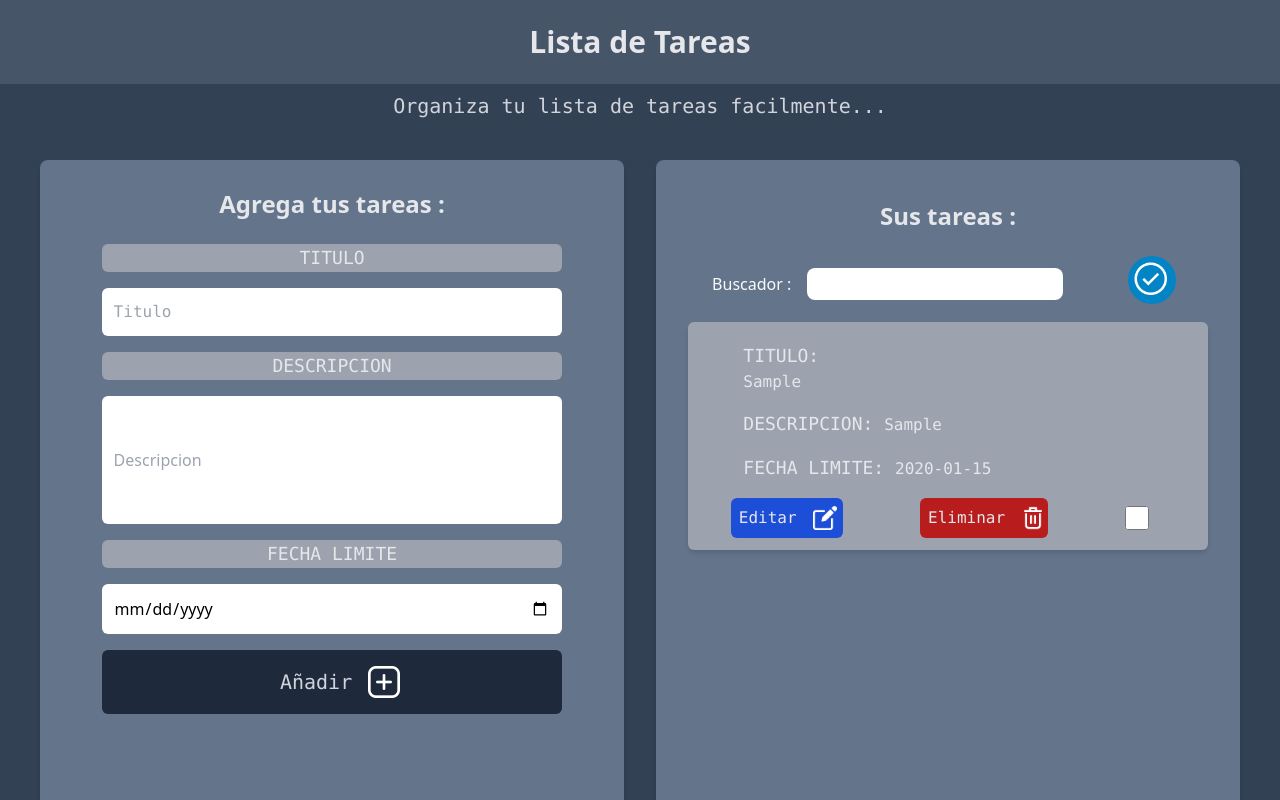
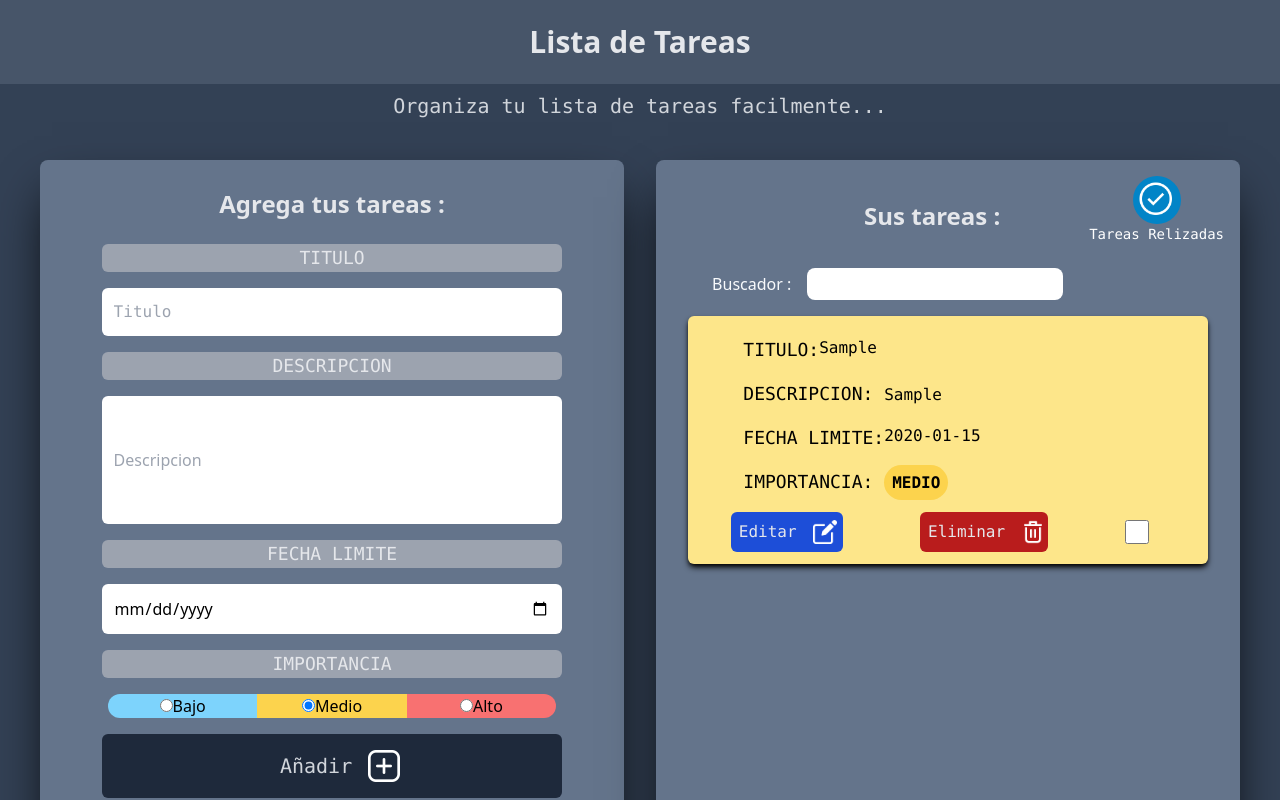
Before and after one commit to TomasHaydu/Lista-de-Tareas, a React app: page / in a window 1280 px wide. Both pictures are taken after typing "Sample", "Sample", "2020-01-15" into the empty fields and a click on the input "Añadir". Shown: the top 800 px of the page. Built offline with nearby package versions, Linux system fonts and the light colour scheme; the HTML template or start-up script is replaced by a standard one.

Commit message:
Se añadió importancia de cada tarea
Se añadió 3 niveles de importancia para cada tarea junto con colores y demas

```diff
--- a/src/App.jsx
+++ b/src/App.jsx
@@ -47,7 +47,8 @@ function App() {
     <div
     className="flex-col md:flex"
     >
-      <div >
+      <div
+      >
         <Header />
       </div>
 
--- a/src/components/Formulario.jsx
+++ b/src/components/Formulario.jsx
@@ -1,156 +1,217 @@
-import {useState} from 'react'
-import Error from './Error';
-import Add from '../img/add.png'
-import Edit from '../img/edit.png'
-import { useEffect } from 'react';
+import { useState } from "react";
+import Error from "./Error";
+import Add from "../img/add.png";
+import Edit from "../img/edit.png";
+import { useEffect } from "react";
 
-const Formulario = ({
-   tareas,
-   setTareas,
-  unaTarea,
-  setUnaTarea
-  }) => {
+const Formulario = ({ tareas, setTareas, unaTarea, setUnaTarea }) => {
+  const [titulo, setTitulo] = useState("");
+  const [descripcion, setDescripcion] = useState("");
+  const [fecha, setFecha] = useState("");
+  const [importancia, setImportancia] = useState("medio");
 
-  const [titulo, setTitulo] = useState ("");
-  const [descripcion, setDescripcion] = useState ("");
-  const [fecha, setFecha] = useState ("");
+  const [error, setError] = useState(false);
 
-  const [error, setError] = useState (false)
+
+  // const dayNow = () => {
+  //   let date = new Date();
+  //   let day = date.getDate();
+  //   let month = date.getMonth() + 1;
+  //   let year = date.getFullYear();
+  //   if (month < 10) {
+  //     fechaDeHoy = `${day}-0${month}-${year}`;
+  //   } else {
+  //     fechaDeHoy = `${day}-${month}-${year}`;
+  //   }
+  //   const fechaDeHoy =
+  //   setFecha(fechaDeHoy)
+  // };
+  // dayNow()
+
+
 
   const generarId = () => {
-    const random = Math.random().toString(36).substring(2)
-    const fecha = Date.now().toString(36)
+    const random = Math.random().toString(36).substring(2);
+    const fecha = Date.now().toString(36);
 
-    return random + fecha
+    return random + fecha;
+  };
+
+  useEffect(() => {
+
+
+    if (Object.keys(unaTarea).length > 0) {
+      setTitulo(unaTarea.titulo);
+      setDescripcion(unaTarea.descripcion);
+      setFecha(unaTarea.fecha);
     }
-
-  useEffect( ()=> {
-    if(Object.keys(unaTarea).length > 0){
-      setTitulo(unaTarea.titulo)
-      setDescripcion(unaTarea.descripcion)
-      setFecha(unaTarea.fecha)
-    }
-  },[unaTarea])
+  }, [unaTarea]);
 
   const handleSubmit = (e) => {
-
-    e.preventDefault()
+    e.preventDefault();
 
     //Error campos vacios
-    if( [titulo,descripcion,fecha].includes("") ){
-      setError(true)
+    if ([titulo, descripcion, fecha, importancia].includes("")) {
+      setError(true);
       return;
     }
-    setError(false)
+    setError(false);
 
     const objetoTarea = {
       titulo,
       descripcion,
-      fecha
-    }
+      fecha,
+      importancia,
+    };
 
     //Editar Tarea
-    if(unaTarea.id){
-      objetoTarea.id = unaTarea.id
+    if (unaTarea.id) {
+      objetoTarea.id = unaTarea.id;
       const listaTareasActualizada = tareas.map((tareaElegida) =>
         tareaElegida.id === unaTarea.id ? objetoTarea : tareaElegida
-      )
+      );
 
-      setTareas(listaTareasActualizada)
-      setUnaTarea({})
-
-    }else{
+      setTareas(listaTareasActualizada);
+      setUnaTarea({});
+    } else {
       //Nueva Tarea
-      objetoTarea.id = generarId()
-      setTareas([...tareas, objetoTarea])
+      objetoTarea.id = generarId();
+      setTareas([...tareas, objetoTarea]);
     }
-
 
     //Reiniciar Formulario
     setTitulo("");
     setDescripcion("");
     setFecha("");
-
-  }
-
+    setImportancia("medio");
+  };
 
   return (
-    <div
-    className='bg-slate-500 p-1 w-full md:w-1/2 md:mr-4 rounded-lg text-center shadow-md'
-    >
+    <div className="bg-slate-500 p-1 w-full md:w-1/2 md:mr-4 rounded-lg text-center shadow-black shadow-2xl ">
+      <p className="font-bold text-gray-200 text-2xl mb-6 mt-6 ">
+        Agrega tus tareas :
+      </p>
 
-      <p
-        className='font-bold text-gray-200 text-2xl mb-6 mt-6 '
-      >Agrega tus tareas :</p>
-
-        <form
-        className=''
-        onSubmit={handleSubmit}
-        >
+      <form className="" onSubmit={handleSubmit}>
         <div>
           <p
-            className=' mt-4 mb-4 text-gray-200 bg-gray-400 w-4/5
-             m-auto rounded-md font-mono uppercase text-lg'
-            >Titulo</p>
+            className=" mt-4 mb-4 text-gray-200 bg-gray-400 w-4/5
+             m-auto rounded-md font-mono uppercase text-lg"
+          >
+            Titulo
+          </p>
           <input
             type="text"
-            onChange={ (e) => setTitulo(e.target.value)}
+            onChange={(e) => setTitulo(e.target.value)}
             value={titulo}
             placeholder="Titulo"
-            className='p-3 w-4/5 rounded-md font-mono'
+            className="p-3 w-4/5 rounded-md font-mono"
           />
         </div>
 
         <div>
           <p
-            className='mt-4 mb-4 text-gray-200 bg-gray-400 w-4/5
-            m-auto rounded-md font-mono uppercase text-lg'
-            >Descripcion</p>
+            className="mt-4 mb-4 text-gray-200 bg-gray-400 w-4/5
+            m-auto rounded-md font-mono uppercase text-lg"
+          >
+            Descripcion
+          </p>
           <input
             type="text"
-             onChange={ (e) => setDescripcion(e.target.value)}
+            onChange={(e) => setDescripcion(e.target.value)}
             value={descripcion}
             placeholder="Descripcion"
-             className='p-3 w-4/5 h-32 rounded-md'
+            className="p-3 w-4/5 h-32 rounded-md"
           />
         </div>
 
         <div>
           <p
-            className='mt-4 mb-4 text-gray-200 bg-gray-400 w-4/5
-            m-auto rounded-md font-mono uppercase text-lg '
-            >Fecha limite</p>
+            className="mt-4 mb-4 text-gray-200 bg-gray-400 w-4/5
+            m-auto rounded-md font-mono uppercase text-lg "
+          >
+            Fecha limite
+          </p>
           <input
             type="date"
-             onChange={ (e) => setFecha(e.target.value)}
+            onChange={(e) => setFecha(e.target.value)}
             value={fecha}
-             className='p-3 w-4/5 rounded-md '
+            placeholder={fecha}
+            className="p-3 w-4/5 rounded-md "
           />
+        </div>
+
+        <p
+          className="mt-4 mb-4 text-gray-200 bg-gray-400 w-4/5
+                        m-auto rounded-md font-mono uppercase text-lg "
+        >
+          Importancia
+        </p>
+
+        <div className="flex justify-center mx-7 md:mx-16">
+          <div
+            className="bg-sky-300 w-1/3 rounded-l-full cursor-pointer"
+            onClick={() => setImportancia("bajo")}
+          >
+            <input
+              type="radio"
+              value="bajo"
+              checked={importancia == "bajo" ? true : false}
+              onChange={(e) => setImportancia(e.target.value)}
+            />
+            <label className="cursor-pointer">Bajo</label>
+          </div>
+
+          <div
+            className="bg-amber-300 w-1/3 cursor-pointer"
+            onClick={() => setImportancia("medio")}
+          >
+            <input
+              type="radio"
+              value="medio"
+              checked={importancia == "medio" ? true : false}
+              onChange={(e) => setImportancia(e.target.value)}
+            />
+            <label className="cursor-pointer">Medio</label>
+          </div>
+
+          <div
+            className="bg-red-400 w-1/3 rounded-r-full cursor-pointer"
+            onClick={() => setImportancia("alto")}
+          >
+            <input
+              type="radio"
+              value="alto"
+              checked={importancia == "alto" ? true : false}
+              onChange={(e) => setImportancia(e.target.value)}
+            />
+            <label className="cursor-pointer">Alto</label>
+          </div>
         </div>
 
         {error ? <Error /> : ""}
 
         <div
-          className=' m-auto p-4 text-xl w-4/5 rounded-md mt-4 mb-6
+          className=" m-auto p-4 text-xl w-4/5 rounded-md mt-4 mb-6
           bg-slate-800 text-gray-300 font-mono text-center
-          hover:bg-slate-700 cursor-pointer flex justify-center '
+          hover:bg-slate-700 cursor-pointer flex justify-center "
           onClick={handleSubmit}
         >
           <input
             type="submit"
             value={Object.keys(unaTarea).length > 0 ? "Editar" : "Añadir"}
             readOnly
-            className='ml-4 cursor-pointer'
+            className="ml-4 cursor-pointer"
           />
           <img
-             src={Object.keys(unaTarea).length > 0 ? Edit : Add} alt="add"
-             className='w-8 h-8 ml-4 blacktowhite'
+            src={Object.keys(unaTarea).length > 0 ? Edit : Add}
+            alt="add"
+            className="w-8 h-8 ml-4 blacktowhite"
           />
         </div>
-
       </form>
     </div>
-  )
-}
+  );
+};
 
-export default Formulario
+export default Formulario;
--- a/src/components/ListaDeTareas.jsx
+++ b/src/components/ListaDeTareas.jsx
@@ -1,18 +1,44 @@
-import BuscadorTareas from "./BuscadorTareas";
+import { useState } from "react";
 import Tarea from "./Tarea";
 import TareasRealizadas from "./TareasRealizadas";
 
-const ListaDeTareas = ({ tareas, unaTarea, setUnaTarea, eliminarTarea, tareasToRealizadas, tareasRealizadas, realizadasToTareas }) => {
+const ListaDeTareas = ({
+  tareas,
+  setTareas,
+  unaTarea,
+  setUnaTarea,
+  eliminarTarea,
+  tareasToRealizadas,
+  tareasRealizadas,
+  realizadasToTareas,
+}) => {
+  const [buscador, setBuscador] = useState("");
+
+  const handleChange = (e) => {
+    setBuscador(e.target.value);
+  };
+
+  const filtrarElementos = (terminoBusqueda, tareasPorMostrar) => {
+    const resultadosBusqueda = tareasPorMostrar.filter((elemento) => {
+      const titulo = elemento.titulo.toString().toLowerCase();
+      const descripcion = elemento.descripcion.toString().toLowerCase();
+      if (titulo.includes(terminoBusqueda.toLowerCase())) {
+        return elemento;
+      } else if (descripcion.includes(terminoBusqueda.toLowerCase())) {
+        return elemento;
+      } else return null;
+    });
+    return resultadosBusqueda;
+  };
+
   return (
-    <div className="bg-slate-500 pt-4 mt-8 md:mt-0 md:ml-4 md:w-1/2 rounded-lg shadow-md max-h-max">
-      <p className="font-bold text-gray-200 text-2xl md:mb-6 md:mt-6 text-center">
-        Sus tareas :
-      </p>
-
+    <div className="bg-slate-500 pt-4 mt-8 md:mt-0 md:ml-4 md:w-1/2 rounded-lg max-h-max  shadow-black shadow-2xl">
       <div
-      className="flex justify-between"
+      className="md:flex md:justify-between"
       >
-        <BuscadorTareas />
+        <p className="font-bold text-gray-200 text-2xl mx-auto mb-4 md:ml-52 md:mb-6 md:mt-6 text-center">
+          Sus tareas :
+        </p>
         <TareasRealizadas
           tareas={tareas}
           unaTarea={unaTarea}
@@ -21,12 +47,33 @@ const ListaDeTareas = ({ tareas, unaTarea, setUnaTarea, eliminarTarea, tareasToR
           tareasToRealizadas={tareasToRealizadas}
           tareasRealizadas={tareasRealizadas}
           realizadasToTareas={realizadasToTareas}
-          />
+        />
       </div>
 
-      {tareas && tareas.length ? (
+      <div className="flex justify-between">
+        <div className="ml-14 mt-3 ">
+          <label className="mr-4 text-slate-50">Buscador :</label>
+          {tareas.length === 0 ? (
+            <input
+              type="text"
+              disabled
+              className="rounded-lg p-1 w-40 md:w-64"
+            />
+          ) : (
+            <input
+              type="text"
+              onChange={(e) => handleChange(e)}
+              className="rounded-lg p-1 hover:bg-slate-100 w-40 md:w-64"
+            />
+          )}
+        </div>
+      </div>
+
+      {tareas &&
+      tareas.length &&
+      filtrarElementos(buscador, tareas).length !== 0 ? (
         <div className="overflow-y-auto md:h-screen">
-          {tareas.map((tarea) => (
+          {filtrarElementos(buscador, tareas).map((tarea) => (
             <Tarea
               tarea={tarea}
               key={tarea.id}
@@ -40,7 +87,7 @@ const ListaDeTareas = ({ tareas, unaTarea, setUnaTarea, eliminarTarea, tareasToR
       ) : (
         <div className="flex justify-center md:mt-28">
           <p className="font-mono text-gray-200 text-base mx-8 my-4 ">
-            Aun no se han agregado tareas...
+            Aun no se han agregado tareas o la busqueda a fallado...
           </p>
         </div>
       )}
--- a/src/components/Modal.jsx
+++ b/src/components/Modal.jsx
@@ -1,103 +1,96 @@
-import Regresar from '../img/regresar.png';
-import Delete from '../img/delete.png';
+import Regresar from "../img/regresar.png";
+import Delete from "../img/delete.png";
 
-const Modal = ({tarea, setUnaTarea, eliminarTarea, realizadasToTareas}) => {
+const Modal = ({ tarea, setUnaTarea, eliminarTarea, realizadasToTareas }) => {
+  const handleDelete = () => {
+    const response = confirm("Desea ELIMINAR esta tarea?");
 
-    const handleDelete = () => {
-        const response = confirm('Desea ELIMINAR esta tarea?')
-
-        if(response){
-            eliminarTarea(tarea.id)
+    if (response) {
+      eliminarTarea(tarea.id);
     }
 
-    setUnaTarea({})
-    }
+    setUnaTarea({});
+  };
 
   const handleRegresar = (id) => {
-        const response = confirm('Desea REGRESAR esta tarea REALIZADA a la lista de tareas?')
+    const response = confirm(
+      "Desea REGRESAR esta tarea REALIZADA a la lista de tareas?"
+    );
 
-        if(response) {
-            realizadasToTareas(id)
+    if (response) {
+      realizadasToTareas(id);
     }
-    }
+  };
 
   return (
-    <div
-    className='bg-gray-400 mx-10 h-full my-2 md:h-12 flex-row md:flex md:items-center md:justify-between '
-    >
-        <p
-        className= 'ml-6 underline'
-        >
-            Titulo:{" "}
-            </p>
-            <span
-            className='normal-case text-base no-underline w-56 flex md:flex md:max-w-xs max-h-6 overflow-hidden ml-8 md:ml-2'
-            >
+    <div className="bg-gray-400 mx-10 h-full my-2 md:h-12 flex-row md:flex md:items-center md:justify-between ">
+      <p className="ml-6 underline">Titulo: </p>
+      <span className="normal-case text-base no-underline w-56 flex md:flex md:max-w-xs max-h-6 overflow-hidden ml-8 md:ml-2">
         {tarea.titulo}
       </span>
 
-
-        <p
-        className='ml-6 underline'
-        >
-            Descripcion:{" "}
-            </p>
-            <span
-             className='normal-case ml-8 text-base w-56 flex-row md:flex md:max-w-xs max-h-6 overflow-hidden'
-            >
+      <p className="ml-6 underline">Descripcion: </p>
+      <span className="normal-case ml-8 text-base w-56 flex-row md:flex md:max-w-xs max-h-6 overflow-hidden">
         {tarea.descripcion}
       </span>
 
-
-        <p
-        className= 'ml-6 underline md:w-80'
-        >
-            Fecha limite: {" "}
-            </p>
-            <span
-            className=' ml-8 normal-case text-base md:w-60 md:flex '
-            >
+      <p className="ml-6 underline md:w-80">Fecha limite: </p>
+      <span className=" ml-8 normal-case text-base md:w-60 md:flex ">
         {tarea.fecha}
       </span>
 
+      <p className="ml-6 mb-2 underline md:w-80">Importancia: </p>
+      <span
+        className={
+          tarea.importancia == "bajo"
+            ? "bg-sky-300 font-bold p-1 mx-8 text-base md:ml-2 md:p-1.5 rounded-xl text-black uppercase"
+            : tarea.importancia == "medio"
+            ? "bg-amber-300 font-bold text-base ml-2 p-1.5 rounded-xl text-black uppercase"
+            : "bg-red-400 font-bold text-base ml-2 p-1.5 rounded-xl text-black uppercase"
+        }
+      >
+        {tarea.importancia}
+      </span>
 
-        <div className='flex justify-around mx-2'>
+      <div className="flex justify-around mx-2">
         <div
-            className='flex p-2 w-5/12 md:w-32 md:h-9 my-3 mx-6 bg-blue-700 rounded-md mb-2 hover:bg-blue-600 cursor-pointer'
+          className="flex p-2 w-5/12 md:w-32 md:h-9 my-3 mx-6 bg-blue-700 rounded-md mb-2 hover:bg-blue-600 cursor-pointer"
           onClick={() => handleRegresar(tarea.id)}
         >
           <button
-                type='button'
-                className=' font-mono text-sm md:text-base items-center text-gray-200'
-                >Regresar
+            type="button"
+            className=" font-mono text-sm md:text-base items-center text-gray-200"
+          >
+            Regresar
           </button>
 
           <img
-                src={Regresar} alt="regresar"
-                className='w-4 h-4 md:w-4 md:h-4 ml-1 md:ml-4 mr-4 blacktowhite'
+            src={Regresar}
+            alt="regresar"
+            className="w-4 h-4 md:w-4 md:h-4 ml-1 md:ml-4 mr-4 blacktowhite"
           />
-
         </div>
 
         <div
-            className='flex p-2 w-5/12 md:w-32 md:h-9 my-3 mx-6 bg-red-700 rounded-md  mb-2 hover:bg-red-600 cursor-pointer'
+          className="flex p-2 w-5/12 md:w-32 md:h-9 my-3 mx-6 bg-red-700 rounded-md  mb-2 hover:bg-red-600 cursor-pointer"
           onClick={handleDelete}
         >
           <button
-            type='button'
-            className=' font-mono text-sm md:text-base text-gray-200 no-underline'
-            >Eliminar
+            type="button"
+            className=" font-mono text-sm md:text-base text-gray-200 no-underline"
+          >
+            Eliminar
           </button>
 
           <img
-            src={Delete} alt="delete"
-            className='w-4 h-4 md:w-4 md:h-4 md:ml-4 mr-4 blacktowhite'
+            src={Delete}
+            alt="delete"
+            className="w-4 h-4 md:w-4 md:h-4 md:ml-4 mr-4 blacktowhite"
           />
-
         </div>
       </div>
     </div>
-  )
-}
+  );
+};
 
-export default Modal
+export default Modal;
--- a/src/components/Tarea.jsx
+++ b/src/components/Tarea.jsx
@@ -19,17 +19,19 @@ const Tarea = ({tarea, setUnaTarea, eliminarTarea, tareasToRealizadas }) => {
     const handleChecked = (id) => {
         setTimeout(() => {
             tareasToRealizadas(id)
-        }, 1000);
+        }, 500);
     }
 
   return (
     <div
-    className={isChecked===true ? ' bg-gray-500 rounded-md ml-8 mr-8 shadow-md p-1 mt-4 mb-4'
-    : 'bg-gray-400 rounded-md ml-8 mr-8 shadow-md p-1 mt-4 mb-4' }
+    className={isChecked===true ? ' bg-gray-500 rounded-md ml-8 mr-8 shadow-md p-1 mt-4 mb-4  shadow-black'
+    : (tarea.importancia == "bajo" ? 'bg-sky-200 rounded-md ml-8 mr-8 shadow-md p-1 mt-4 mb-4  shadow-black':
+    (tarea.importancia == "medio" ? 'bg-amber-200 rounded-md ml-8 mr-8 shadow-md p-1 mt-4 mb-4 shadow-black' :
+     'bg-red-200 rounded-md ml-8 mr-8 shadow-md p-1 mt-4 mb-4 shadow-black')) }
     >
         <p
-        className={isChecked===true ? 'line-through mt-4 mb-4 text-gray-200 w-4/5 m-auto rounded-md font-mono uppercase text-lg'
-        : 'mt-4 mb-4 text-gray-200 w-4/5 m-auto rounded-md font-mono uppercase text-lg'}
+        className={isChecked===true ? 'flex line-through mt-4 mb-4 text-black w-4/5 m-auto rounded-md font-mono uppercase text-lg'
+        : ' md:flex mt-4 mb-4 text-black w-4/5 m-auto rounded-md font-mono uppercase text-lg'}
         >
             Titulo:{" "}
             <span
@@ -40,8 +42,8 @@ const Tarea = ({tarea, setUnaTarea, eliminarTarea, tareasToRealizadas }) => {
         </p>
 
         <p
-        className={isChecked===true ? 'line-through mt-4 mb-4 text-gray-200 w-4/5 m-auto rounded-md font-mono uppercase text-lg'
-        : 'mt-4 mb-4 flex-grow overflow-hidden text-gray-200 w-4/5 m-auto rounded-md font-mono uppercase text-lg'}
+        className={isChecked===true ? 'flex line-through mt-4 mb-4 flex-grow overflow-hidden text-black w-4/5 m-auto rounded-md font-mono uppercase text-lg'
+        : ' mt-4 mb-4 flex-grow overflow-hidden text-black w-4/5 m-auto rounded-md font-mono uppercase text-lg'}
         >
             Descripcion:{" "}
             <span
@@ -52,14 +54,29 @@ const Tarea = ({tarea, setUnaTarea, eliminarTarea, tareasToRealizadas }) => {
         </p>
 
         <p
-        className={isChecked===true ? 'line-through mt-4 mb-4 text-gray-200 w-4/5 m-auto rounded-md font-mono uppercase text-lg'
-        : 'mt-4 mb-4 text-gray-200 w-4/5 m-auto rounded-md font-mono uppercase text-lg'}
+        className={isChecked===true ? 'flex line-through mt-4 mb-4 text-black w-4/5 m-auto rounded-md font-mono uppercase text-lg'
+        : 'md:flex mt-4 mb-4 text-black w-4/5 m-auto rounded-md font-mono uppercase text-lg'}
         >
             Fecha limite: {" "}
             <span
             className=' normal-case text-base'
             >
                 {tarea.fecha}
+            </span>
+        </p>
+
+        <p
+        className={isChecked===true ? 'line-through mt-4 mb-4 text-black w-4/5 m-auto rounded-md font-mono uppercase text-lg'
+        : 'mt-4 mb-4 text-black w-4/5 m-auto rounded-md font-mono uppercase text-lg'}
+        >
+            Importancia: {" "}
+            <span
+            className={isChecked===true ? ' font-bold text-base p-2 rounded-full text-black uppercase':
+                (tarea.importancia == "bajo" ? 'bg-sky-300 font-bold text-base p-2 rounded-full text-black uppercase':
+             (tarea.importancia == "medio" ? 'bg-amber-300 font-bold text-base p-2 rounded-full text-black uppercase' :
+              'bg-red-400 font-bold text-base p-2 rounded-full text-black uppercase')) }
+            >
+                {tarea.importancia}
             </span>
         </p>
 
--- a/src/components/TareasRealizadas.jsx
+++ b/src/components/TareasRealizadas.jsx
@@ -3,33 +3,50 @@ import { useState } from "react";
 import Save from "../img/saveds.png";
 import Modal from "./Modal";
 
-const TareasRealizadas = ({ tareasRealizadas, unaTarea, setUnaTarea, eliminarTarea, realizadasToTareas }) => {
+const TareasRealizadas = ({
+  tareasRealizadas,
+  unaTarea,
+  setUnaTarea,
+  eliminarTarea,
+  realizadasToTareas,
+}) => {
   const [active, setActive] = useState(false);
 
   return (
     <div>
+      <div className="flex flex-col items-center">
         <button
-        className=" w-10 md:w-12 bg-sky-600 hover:bg-sky-500 rounded-full p-1 mr-16"
+          className=" w-16 md:w-12 bg-sky-600 hover:bg-sky-500 rounded-full p-1 mr-4"
           onClick={() => setActive(true)}
         >
           <img src={Save} alt="tareas realizadas" className="blacktowhite" />
         </button>
+        <label
+        className="mr-4 text-white font-mono text-sm"
+        >Tareas Relizadas</label>
+      </div>
 
       {active === true ? (
         <div className="text-white overflow-y-scroll fixed top-0 left-0 h-full w-full md:h-64 md:w-11/12 md:mx-20 md:mt-20 bg-slate-400 rounded-xl border-4 border-sky-800">
           <div className="">
-            <div
-            className="flex justify-between"
-            >
-              <p
-              className="mx-4 my-3 font-bold text-gray-200 text-2xl md:mb-3 md:mt-4 text-center "
-              >Tareas Relizadas :</p>
+            <div className="flex justify-between">
+              <p className="mx-4 my-3 font-bold text-gray-200 text-2xl md:mb-3 md:mt-4 text-center ">
+                Tareas Relizadas :
+              </p>
               <button
                 className="mx-6 my-3 bg-red-300 hover:bg-red-200 w-7 h-7 rounded-full"
-              onClick={() => setActive(false)}>X</button>
+                onClick={() => setActive(false)}
+              >
+                X
+              </button>
             </div>
 
-            {tareasRealizadas.map((tarea) => (
+            {tareasRealizadas.length === 0 ? (
+              <p className="flex justify-center">
+                No existen tareas realizadas...
+              </p>
+            ) : (
+              tareasRealizadas.map((tarea) => (
                 <Modal
                   tarea={tarea}
                   key={tarea.id}
@@ -38,7 +55,8 @@ const TareasRealizadas = ({ tareasRealizadas, unaTarea, setUnaTarea, eliminarTar
                   eliminarTarea={eliminarTarea}
                   realizadasToTareas={realizadasToTareas}
                 />
-            ))}
+              ))
+            )}
           </div>
         </div>
       ) : null}
```
Also changed, not shown: src/components/Header.jsx (line endings or trailing spaces). Lines whose indentation alone changed are shown as unchanged.
